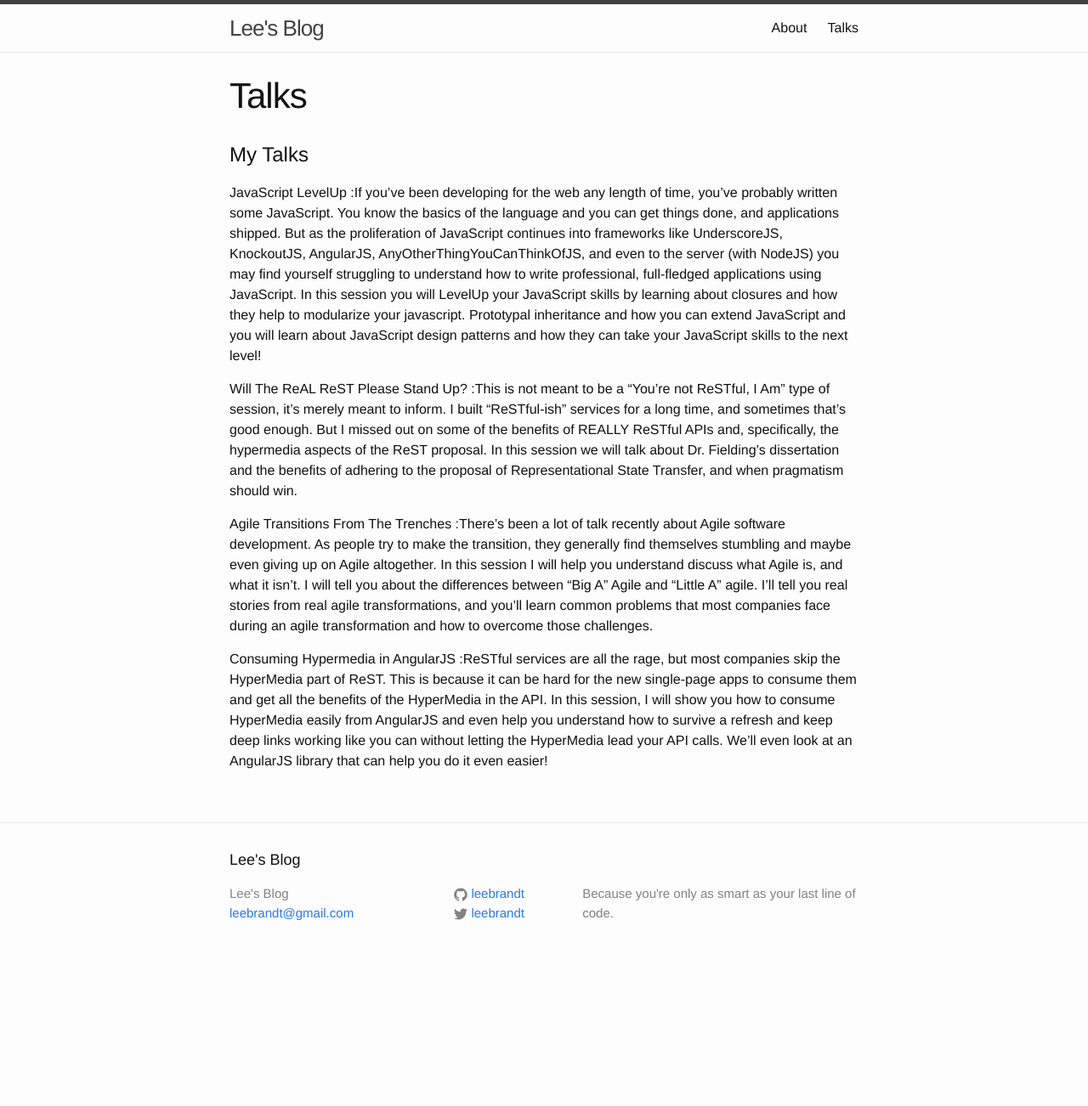
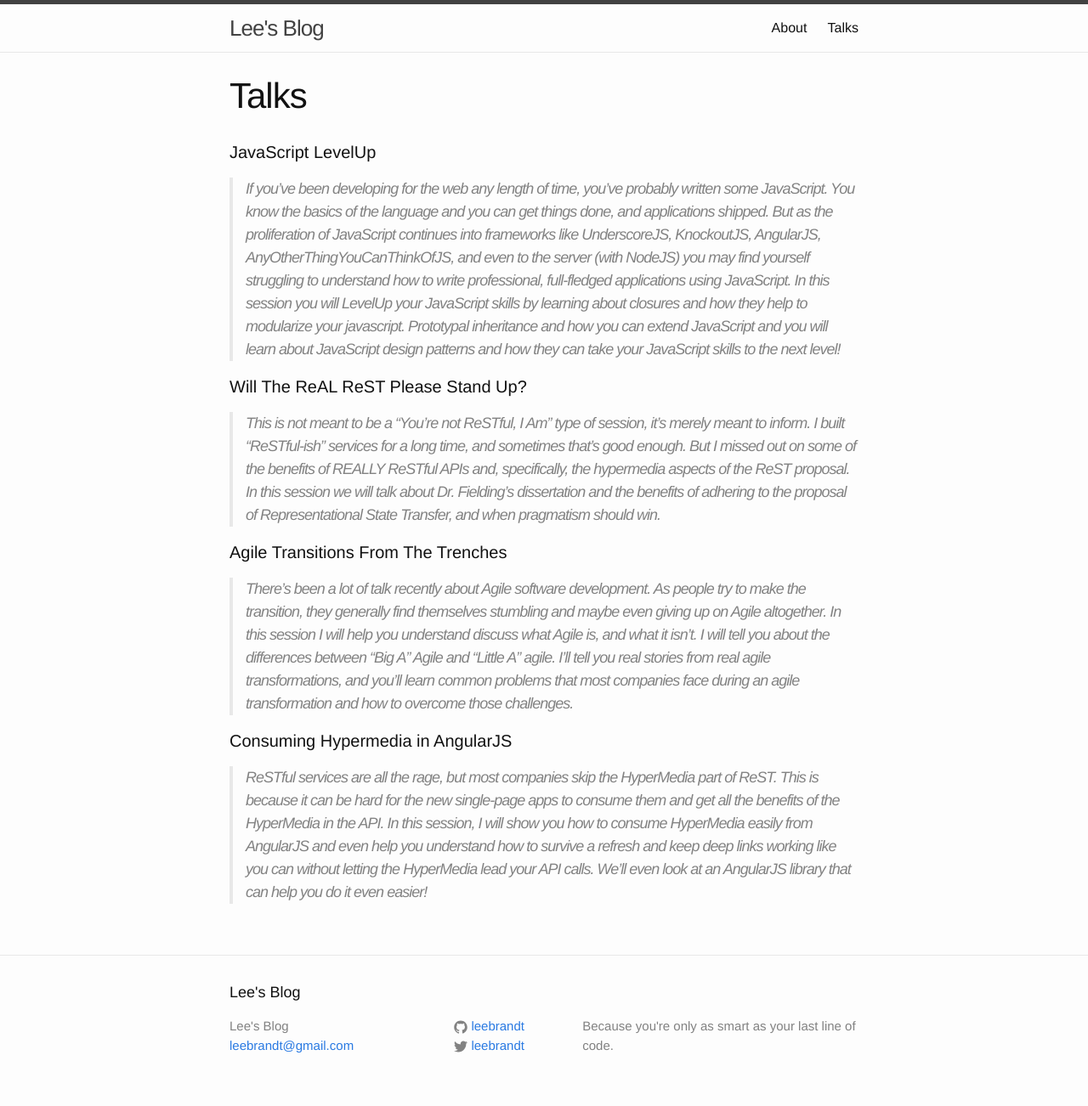
Before and after one commit to leebrandt/leebrandt.github.io, a Jekyll site: the page built from talks.md, in a window 1280 px wide. Shown: the whole page at 85% size. Built offline with Jekyll 4.4.1, drawn with Linux system fonts in a browser that asks for light colours; Markdown is read by kramdown in place of the engine named in the settings; before the commit the page ends 1146 px from its top, so only the background shows below that.

Commit message:
Talks page reformatted (Tested)

```diff
--- a/_config.yml
+++ b/_config.yml
@@ -16,4 +16,4 @@ twitter_username: leebrandt
 github_username:  leebrandt
 
 # Build settings
-markdown: kramdown
+markdown: redcarpet
--- a/talks.md
+++ b/talks.md
@@ -4,17 +4,14 @@ title: Talks
 permalink: /talks/
 ---
 
-My Talks
-===
+#### JavaScript LevelUp
+>If you've been developing for the web any length of time, you've probably written some JavaScript. You know the basics of the language and you can get things done, and applications shipped. But as the proliferation of JavaScript continues into frameworks like UnderscoreJS, KnockoutJS, AngularJS, AnyOtherThingYouCanThinkOfJS, and even to the server (with NodeJS) you may find yourself struggling to understand how to write professional, full-fledged applications using JavaScript. In this session you will LevelUp your JavaScript skills by learning about closures and how they help to modularize your javascript. Prototypal inheritance and how you can extend JavaScript and you will learn about JavaScript design patterns and how they can take your JavaScript skills to the next level!
 
-JavaScript LevelUp
-:If you've been developing for the web any length of time, you've probably written some JavaScript. You know the basics of the language and you can get things done, and applications shipped. But as the proliferation of JavaScript continues into frameworks like UnderscoreJS, KnockoutJS, AngularJS, AnyOtherThingYouCanThinkOfJS, and even to the server (with NodeJS) you may find yourself struggling to understand how to write professional, full-fledged applications using JavaScript. In this session you will LevelUp your JavaScript skills by learning about closures and how they help to modularize your javascript. Prototypal inheritance and how you can extend JavaScript and you will learn about JavaScript design patterns and how they can take your JavaScript skills to the next level!
+#### Will The ReAL ReST Please Stand Up?
+>This is not meant to be a "You're not ReSTful, I Am" type of session, it's merely meant to inform. I built "ReSTful-ish" services for a long time, and sometimes that's good enough. But I missed out on some of the benefits of REALLY ReSTful APIs and, specifically, the hypermedia aspects of the ReST proposal. In this session we will talk about Dr. Fielding's dissertation and the benefits of adhering to the proposal of Representational State Transfer, and when pragmatism should win.
 
-Will The ReAL ReST Please Stand Up?
-:This is not meant to be a "You're not ReSTful, I Am" type of session, it's merely meant to inform. I built "ReSTful-ish" services for a long time, and sometimes that's good enough. But I missed out on some of the benefits of REALLY ReSTful APIs and, specifically, the hypermedia aspects of the ReST proposal. In this session we will talk about Dr. Fielding's dissertation and the benefits of adhering to the proposal of Representational State Transfer, and when pragmatism should win.
+#### Agile Transitions From The Trenches
+>There's been a lot of talk recently about Agile software development. As people try to make the transition, they generally find themselves stumbling and maybe even giving up on Agile altogether. In this session I will help you understand discuss what Agile is, and what it isn’t. I will tell you about the differences between “Big A” Agile and “Little A” agile. I’ll tell you real stories from real agile transformations, and you’ll learn common problems that most companies face during an agile transformation and how to overcome those challenges.
 
-Agile Transitions From The Trenches
-:There's been a lot of talk recently about Agile software development. As people try to make the transition, they generally find themselves stumbling and maybe even giving up on Agile altogether. In this session I will help you understand discuss what Agile is, and what it isn’t. I will tell you about the differences between “Big A” Agile and “Little A” agile. I’ll tell you real stories from real agile transformations, and you’ll learn common problems that most companies face during an agile transformation and how to overcome those challenges.
-
-Consuming Hypermedia in AngularJS
-:ReSTful services are all the rage, but most companies skip the HyperMedia part of ReST. This is because it can be hard for the new single-page apps to consume them and get all the benefits of the HyperMedia in the API. In this session, I will show you how to consume HyperMedia easily from AngularJS and even help you understand how to survive a refresh and keep deep links working like you can without letting the HyperMedia lead your API calls. We’ll even look at an AngularJS library that can help you do it even easier!
+#### Consuming Hypermedia in AngularJS
+>ReSTful services are all the rage, but most companies skip the HyperMedia part of ReST. This is because it can be hard for the new single-page apps to consume them and get all the benefits of the HyperMedia in the API. In this session, I will show you how to consume HyperMedia easily from AngularJS and even help you understand how to survive a refresh and keep deep links working like you can without letting the HyperMedia lead your API calls. We’ll even look at an AngularJS library that can help you do it even easier!
```
